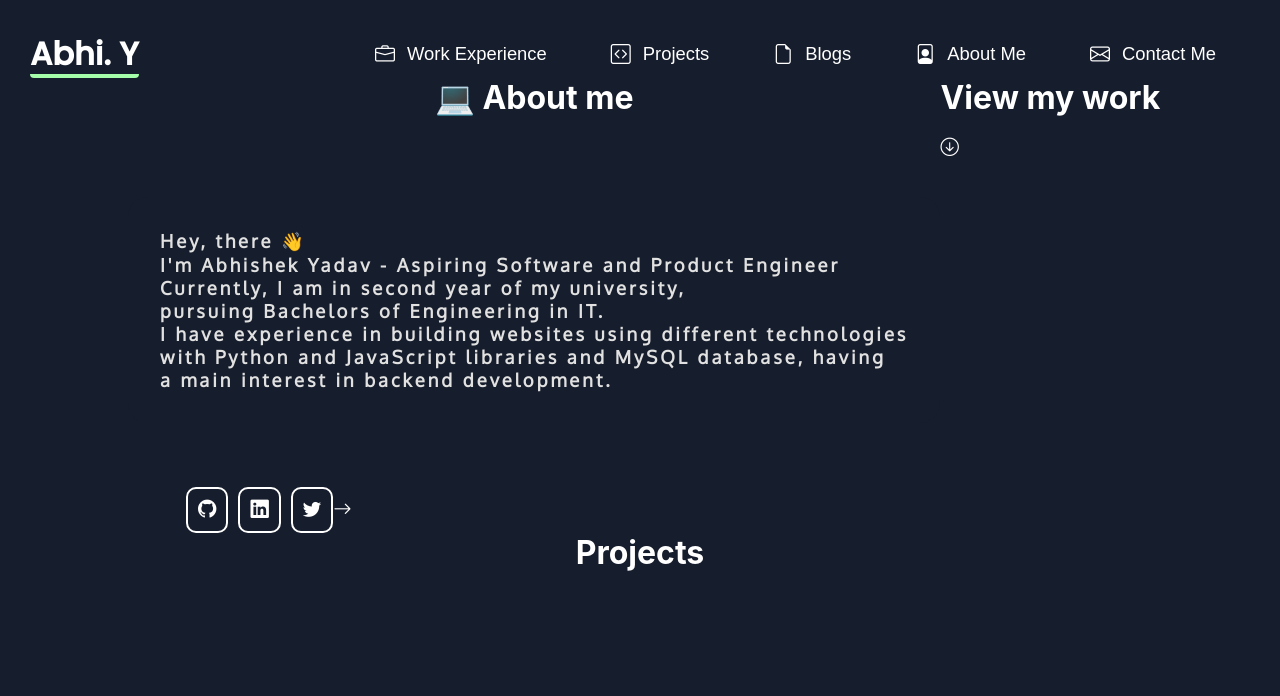
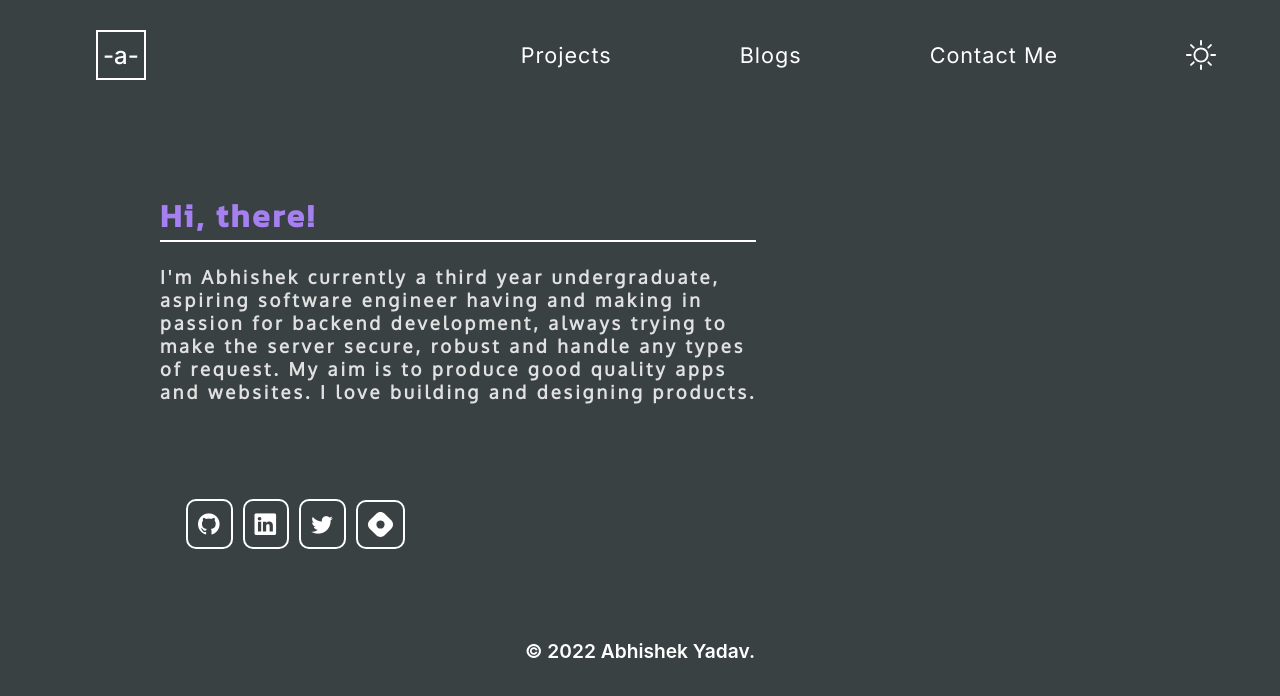
Before and after one commit to abhishekY2401/abhixyz, a React (Create React App) app: page / in a window 1280 px wide. Shown: the top 696 px of the page. Built offline with nearby package versions, Linux system fonts and the light colour scheme; a web font is replaced by a local one.

Commit message:
restyled the portfolio

```diff
--- a/src/App.js
+++ b/src/App.js
@@ -1,6 +1,7 @@
 import "./App.css";
 import Navbar from "./Navbar";
 import Projects from "./Projects";
+import Hashnode from "./images/Hashnode";
 
 function App() {
   return (
@@ -9,51 +10,73 @@ function App() {
       <main>
         <div className="names">
           <div className="about-me-card">
-            <h1>💻 About me</h1>
-            <div className="dash"></div>
             <h4>
-              Hey, there 👋 <br />
-              I'm Abhishek Yadav - Aspiring Software and Product Engineer
+              <p>Hi, there!</p>
               <br />
-              Currently, I am in second year of my university, <br /> pursuing
-              Bachelors of Engineering in IT.
-              <br />I have experience in building websites using different
-              technologies <br />
-              with Python and JavaScript libraries and MySQL database, having{" "}
-              <br />a main interest in backend development.
+              I'm Abhishek currently a third year undergraduate, <br />
+              aspiring software engineer having and making in <br />
+              passion for backend development, always trying to <br /> make the
+              server secure, robust and handle any types
+              <br /> of request. My aim is to produce good quality apps
+              <br />
+              and websites. I love building and designing products.
             </h4>
-          </div>
-          <div className="view-work">
-            <h1>View my work</h1>
-            <br />
-            <a href="/">
-              <i class="bi bi-arrow-down-circle"></i>
-            </a>
           </div>
         </div>
       </main>
 
       <section>
         <div className="social-links">
-          <a href="https://github.com/abhishekY2401/" className="github">
+          <a
+            target="_blank"
+            href="https://github.com/abhishekY2401/"
+            className="github"
+            rel="noreferrer"
+          >
             <i class="bi bi-github"></i>
           </a>
           <a
+            target="_blank"
             href="https://www.linkedin.com/in/abhishek-yadav-1a1808205/"
             className="linkedin"
+            rel="noreferrer"
           >
             <i class="bi bi-linkedin"></i>
           </a>
-          <a href="https://twitter.com/AbhiY2852" className="twitter">
+          <a
+            target="_blank"
+            href="https://twitter.com/AbhiY2852"
+            className="twitter"
+            rel="noreferrer"
+          >
             <i class="bi bi-twitter"></i>
           </a>
-          <a href="/" className="arrow">
-            <i class="bi bi-arrow-right"></i>
+          <a
+            target="_blank"
+            href="https://abhi2048.hashnode.dev/"
+            className="hashnode"
+            rel="noreferrer"
+          >
+            <svg
+              xmlns="http://www.w3.org/2000/svg"
+              viewBox="0 0 512 512"
+              width="25"
+              height="25"
+            >
+              <path
+                fill="#fff"
+                d="M35.19 171.1C-11.72 217.1-11.72 294 35.19 340.9L171.1 476.8C217.1 523.7 294 523.7 340.9 476.8L476.8 340.9C523.7 294 523.7 217.1 476.8 171.1L340.9 35.19C294-11.72 217.1-11.72 171.1 35.19L35.19 171.1zM315.5 315.5C282.6 348.3 229.4 348.3 196.6 315.5C163.7 282.6 163.7 229.4 196.6 196.6C229.4 163.7 282.6 163.7 315.5 196.6C348.3 229.4 348.3 282.6 315.5 315.5z"
+              />
+            </svg>
           </a>
         </div>
       </section>
 
-      <Projects />
+      <div className="footer">
+        <p>
+          <span>&#169;</span> 2022 Abhishek Yadav.
+        </p>
+      </div>
     </div>
   );
 }
--- a/src/Navbar.css
+++ b/src/Navbar.css
@@ -1,13 +1,22 @@
 @import url('https://fonts.googleapis.com/css2?family=Anybody:wght@500&display=swap');
 @import url('https://fonts.googleapis.com/css2?family=Rubik&display=swap');
 @import url('https://fonts.googleapis.com/css2?family=Poppins:wght@500&display=swap');
+@import url('https://fonts.googleapis.com/css2?family=Inter&display=swap');
+
+#logo {
+    display: inline-flex;
+    justify-content: center;
+    align-items: center;
+    border: 2.5px solid #fff;
+    margin-left: 6rem;
+    height: 50px;
+}
 
 #my-logo {
-    height: 3rem;
-    font-weight: 800;
-    margin-left: 30px;
-    font-family: 'Poppins', sans-serif;
-    border-bottom: 4px solid #a5ffaa;
+    padding: 5px;
+    font-size: 1.5rem;
+    font-weight: 500;
+    font-family: 'Inter', sans-serif;
     border-radius: 4px;
 }
 
@@ -24,23 +33,43 @@ nav {
 
 li {
     list-style: none;
-    margin-left: 4rem;
+    margin-left: 8rem;
     display: flex;
     align-items: center;
     justify-content: space-between;
 }
 
 a {
+    position: relative;
     text-decoration: none;
     color: #fff;
-    font-family: 'Barlow', sans-serif;
-    font-size: 1.15rem;
+    font-family: 'Inter', sans-serif;
+    font-size: 1.35rem;
+    letter-spacing: 1px;
 }
 
-a:hover {
-    text-decoration: underline;
-    color: #a5ffaa;
-    transition: 0.6s;
+#pro::before,
+#blogs::before,
+#me::before {
+    content: '';
+    position: absolute;
+    height: 0;
+    width: 0;
+    border-radius: 15px;
+    top: -10px;
+    margin-left: -20px;
+    text-align: center;
+    background: rgba(255, 255, 255, 0.053);
+    transition: 0.3s;
+}
+
+#pro:hover::before,
+#blogs:hover::before,
+#me:hover::before {
+    width: 120%;
+    height: 100%;
+    padding: 12px;
+    background: rgba(255, 255, 255, 0.053);
 }
 
 ul {
@@ -49,13 +78,3 @@ ul {
     justify-content: space-between;
     margin-right: 4rem;
 }
-
-.bi-briefcase,
-.bi-code-square,
-.bi-file-person,
-.bi-envelope,
-.bi-file-earmark {
-    color: #fff;
-    font-size: 20px;
-    margin-right: 12px;
-}
--- a/src/Navbar.js
+++ b/src/Navbar.js
@@ -1,32 +1,33 @@
 import "./Navbar.css";
+import Sunlight from "./images/Sunlight";
 
 const Navbar = () => {
   return (
     <div className="navbar">
-      <div>
-        <h1 id="my-logo">Abhi. Y</h1>
+      <div id="logo">
+        <h1 id="my-logo">
+          <span>-</span>a<span>-</span>
+        </h1>
       </div>
       <nav>
         <ul>
-          <li className="work">
-            <i class="bi bi-briefcase"></i>
-            <a href="/">Work Experience</a>
-          </li>
           <li className="projects">
-            <i class="bi bi-code-square"></i>
-            <a href="/">Projects</a>
+            <a href="/" id="pro">
+              Projects
+            </a>
           </li>
           <li className="blog">
-            <i class="bi bi-file-earmark"></i>
-            <a href="/">Blogs</a>
-          </li>
-          <li className="about">
-            <i class="bi bi-file-person"></i>
-            <a href="/">About Me</a>
+            <a href="https://abhi2048.hashnode.dev/" id="blogs">
+              Blogs
+            </a>
           </li>
           <li className="contact">
-            <i class="bi bi-envelope"></i>
-            <a href="/">Contact Me</a>
+            <a href="/" id="me">
+              Contact Me
+            </a>
+          </li>
+          <li>
+            <Sunlight class="sun" />
           </li>
         </ul>
       </nav>
--- a/src/index.css
+++ b/src/index.css
@@ -1,7 +1,8 @@
 * {
   margin: 0;
   padding: 0;
-  background-color: #161d2c;
+  background-color: #394142;
+  box-sizing: border-box;
 }
 
 body {
```
